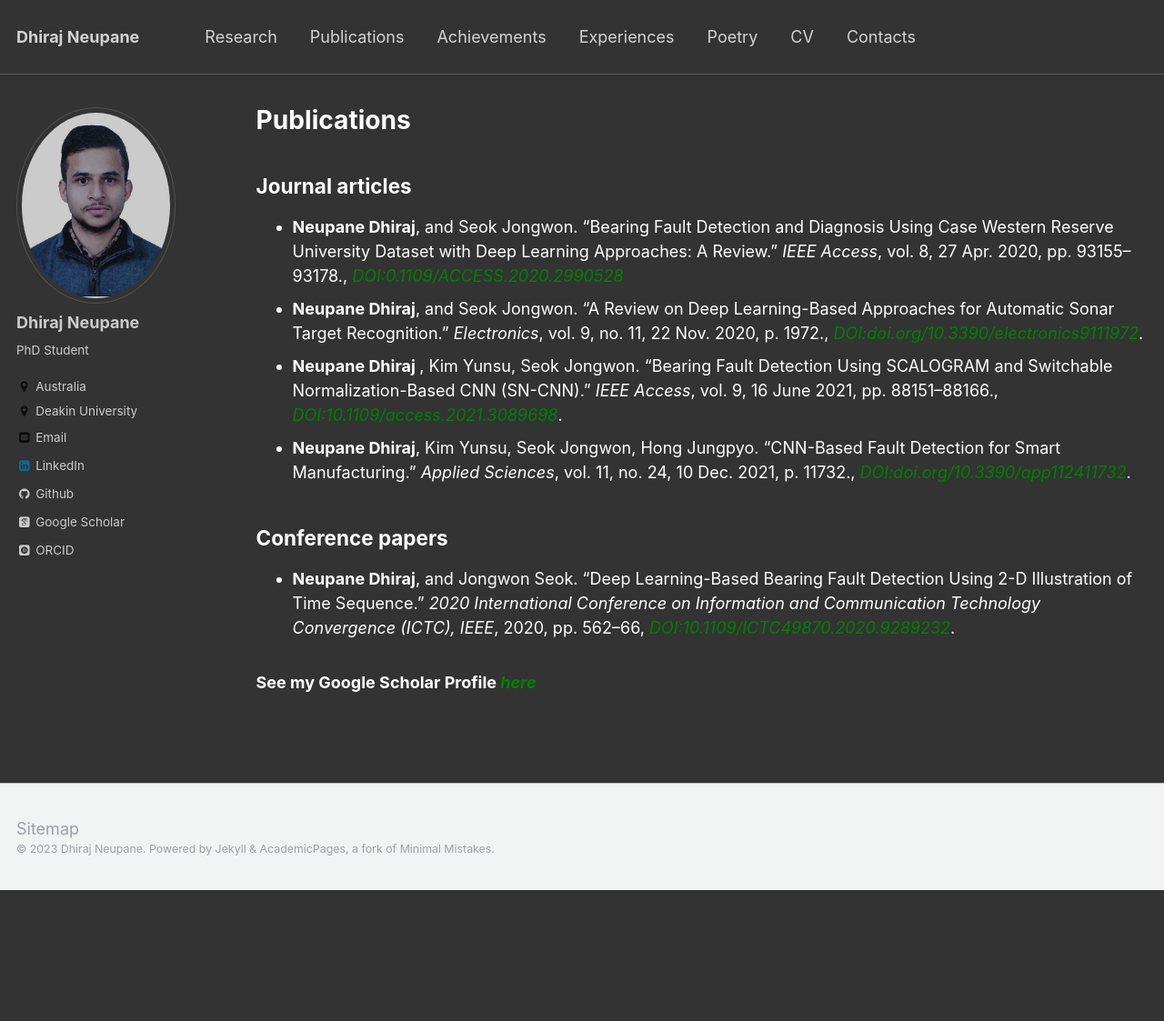
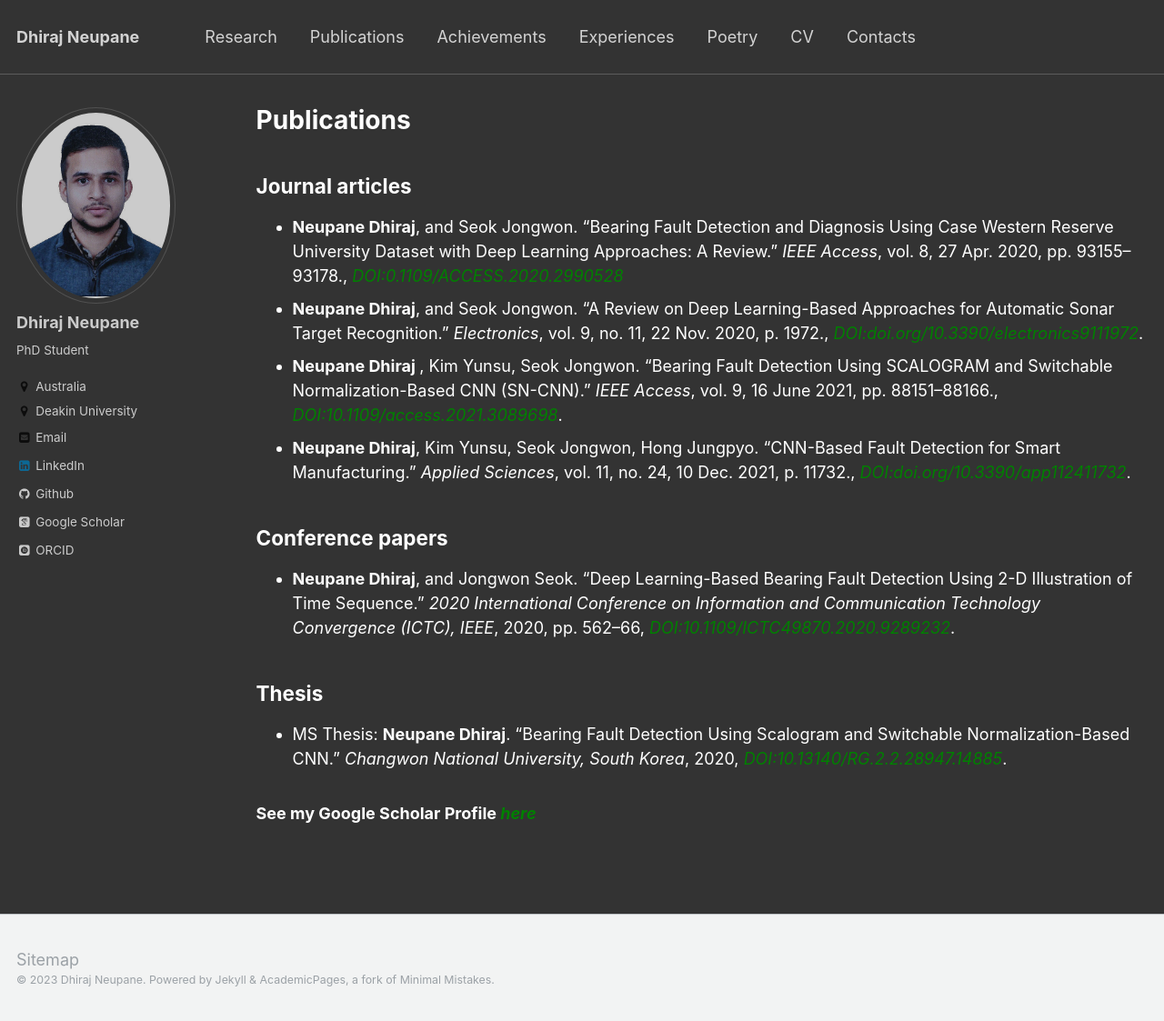
Before and after one commit to dhirajneupane/academicPortfolio, a Jekyll site: the page built from _pages/publications.md, in a window 1280 px wide and 1123 px high. Shown: the whole window at 91% size. Built offline with Jekyll 4.4.1, drawn with Linux system fonts in a browser that asks for light colours; some web fonts are replaced.

Commit message:
Update publications.md

```diff
--- a/_pages/publications.md
+++ b/_pages/publications.md
@@ -19,4 +19,8 @@ Conference papers
 ----------------------------
 * <b>Neupane Dhiraj</b>, and Jongwon Seok. “Deep Learning-Based Bearing Fault Detection Using 2-D Illustration of Time Sequence.” <i>2020 International Conference on Information and Communication Technology Convergence (ICTC), IEEE</i>, 2020, pp. 562–66, [<span style="color:green">*DOI:10.1109/ICTC49870.2020.9289232*</span>](https://ieeexplore.ieee.org/abstract/document/9289232/){:target="_blank"}.
 
+Thesis
+--------------------------
+* MS Thesis: <b>Neupane Dhiraj</b>. “Bearing Fault Detection Using Scalogram and Switchable Normalization-Based CNN.” <i>Changwon National University, South  Korea</i>, 2020, [<span style="color:green">*DOI:10.13140/RG.2.2.28947.14885*</span>]( https://www.researchgate.net/publication/367458109_Bearing_Fault_Detection_Using_Scalogram_and_Switchable_Normalization-Based_CNN){:target="_blank"}.
+
 ### See my Google Scholar Profile [<span style="color:green">*here*</span>](https://scholar.google.com/citations?user=KtSkA68AAAAJ&hl=en){:target="_blank"}
```
